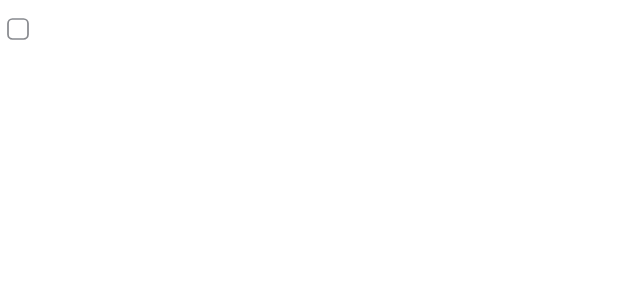
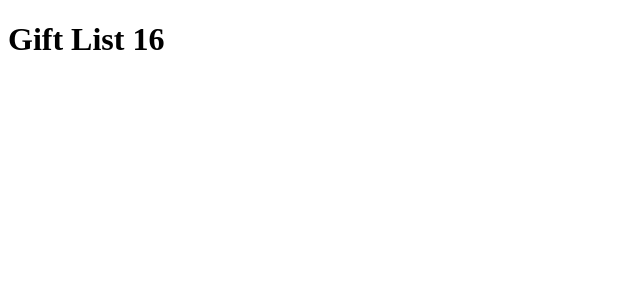
Before and after one commit to peaksoft-school/Gift-list-js16-day-, a React (Vite) app: page / in a window 1280 px wide. Shown: the top 300 px of the page, without its empty margins (0-640 px from the left). Built offline with nearby package versions, Linux system fonts and the light colour scheme; the HTML template or start-up script is replaced by a standard one.

Commit message:
save merge

```diff
--- a/src/App.jsx
+++ b/src/App.jsx
@@ -1,16 +1,5 @@
-import { useState } from 'react'
-import Checkbox from './components/UI/Checkbox'
 const App = () => {
-   const [checked, setChecked] = useState(false)
+   return <h1>Gift List 16</h1>
+}
 
-   const handleChange = (event) => {
-      setChecked(event.target.checked)
-   }
-
-   return (
-      <>
-         <Checkbox />
-      </>
-   )
-}
 export default App
```
